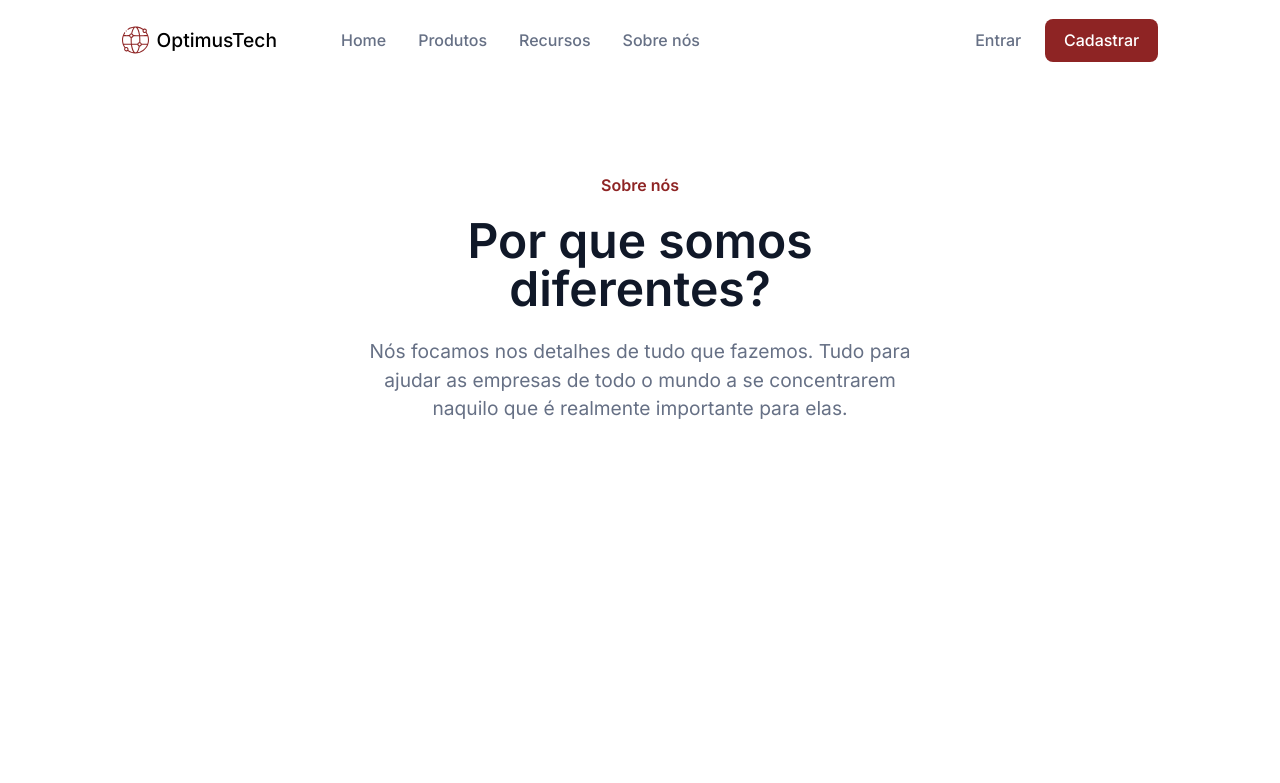
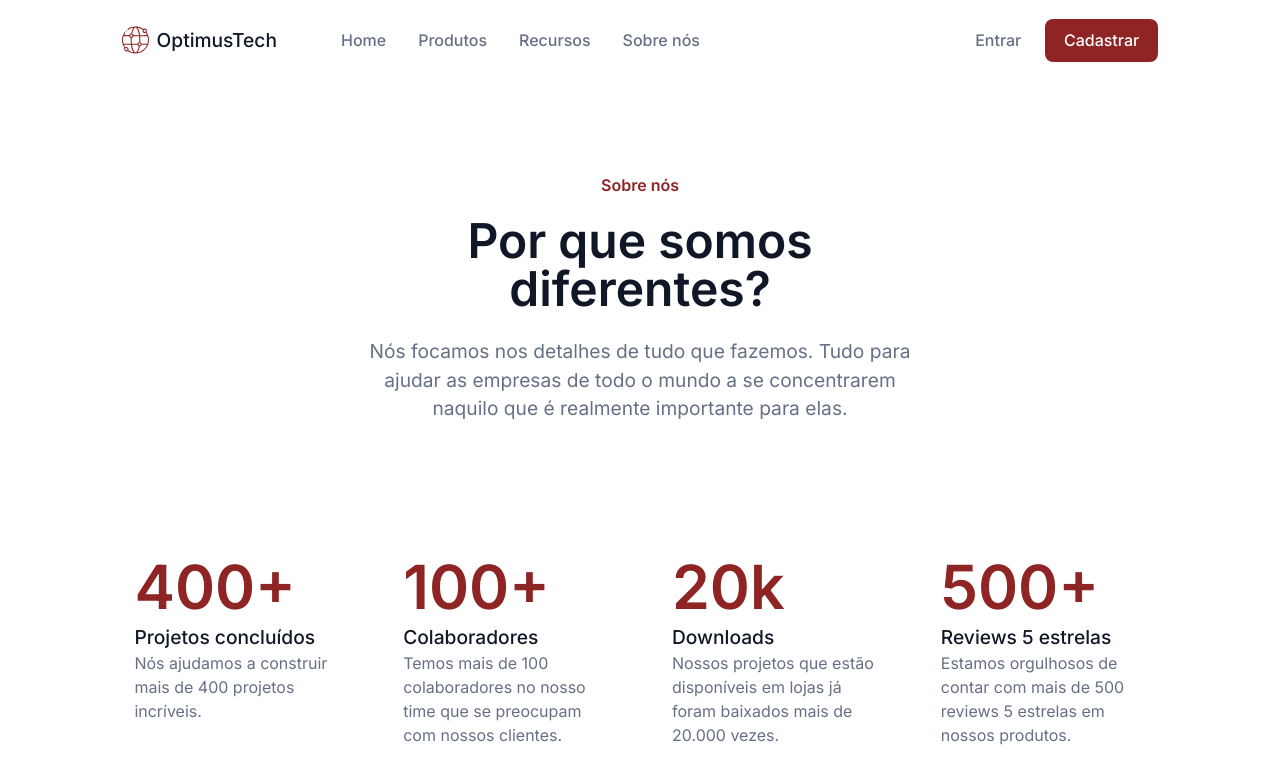
Before and after one commit to KamiBicalho/desafio-html-css-7DaysOfCode, a plain HTML site: page index.html in a window 1280 px wide. Drawn offline with Linux system fonts and the light colour scheme.

Commit message:
terceiro dia (inclusão da seção de métricas)

```diff
--- a/index.html
+++ b/index.html
@@ -40,6 +40,32 @@
             mundo a se concentrarem naquilo que é realmente importante para elas.</p>
     </section>
 
+    <section class="container__metricas">
+        <div class="container__metricas__box">
+            <h2 class="container__metricas__titulo">400+</h2>
+            <h3 class="container__metricas__subtitulo">Projetos concluídos</h3>
+            <p class="container__metricas__paragrafo">Nós ajudamos a construir mais de 400 projetos incríveis.</p>
+        </div>
+
+        <div class="container__metricas__box">
+            <h2 class="container__metricas__titulo">100+</h2>
+            <h3 class="container__metricas__subtitulo">Colaboradores</h3>
+            <p class="container__metricas__paragrafo">Temos mais de 100 colaboradores no nosso time que se preocupam com nossos clientes.</p>
+        </div>
+
+        <div class="container__metricas__box">
+            <h2 class="container__metricas__titulo">20k</h2>
+            <h3 class="container__metricas__subtitulo">Downloads</h3>
+            <p class="container__metricas__paragrafo">Nossos projetos que estão disponíveis em lojas já foram baixados mais de 20.000 vezes.</p>
+        </div>
+
+        <div class="container__metricas__box">
+            <h2 class="container__metricas__titulo">500+</h2>
+            <h3 class="container__metricas__subtitulo">Reviews 5 estrelas</h3>
+            <p class="container__metricas__paragrafo">Estamos orgulhosos de contar com mais de 500 reviews 5 estrelas em nossos produtos.</p>
+        </div>
+    </section>
+
 </body>
 
 </html>
--- a/style.css
+++ b/style.css
@@ -18,4 +18,5 @@ body {
     font-family: var(--fonte-principal);
     font-size: 1rem;
     font-weight: 400;
+    color: var(--cor-titulo);
 }
--- a/styles/sections.css
+++ b/styles/sections.css
@@ -1,14 +1,3 @@
-:root {
-    --cor-titulo: #101828;
-    --cor-texto: #667085;
-    --cor-principal: #3A404E;
-    --cor-botao: #8E2424;
-    --cor-link: #667085;
-    --branco: #ffffff;
-
-    --fonte-principal: 'Inter', sans-serif;
-}
-
 .container {
     display: flex;
     flex-direction: column;
@@ -26,7 +15,6 @@
 .container__titulo {
     font-size: 3rem;
     font-weight: 600;
-    color: var(--cor-titulo);
 }
 
 .container__texto {
@@ -34,3 +22,31 @@
     color: var(--cor-texto);
     line-height: 1.8rem;
 }
+
+.container__metricas {
+    display: flex;
+    justify-content: space-between;
+}
+
+.container__metricas__box {
+    width: 25%;
+    padding: 2rem;
+}
+
+.container__metricas__titulo {
+    font-size: 3.8rem;
+    font-weight: 600;
+    line-height: 4.5rem;
+    color: var(--cor-botao);
+}
+
+.container__metricas__subtitulo {
+    font-size: 1.2rem;
+    font-weight: 500;
+    line-height: 1.75rem;
+}
+
+.container__metricas__paragrafo {
+    color: var(--cor-texto);
+    line-height: 1.5rem;
+}
```
Also changed, not shown: 1 other file.
